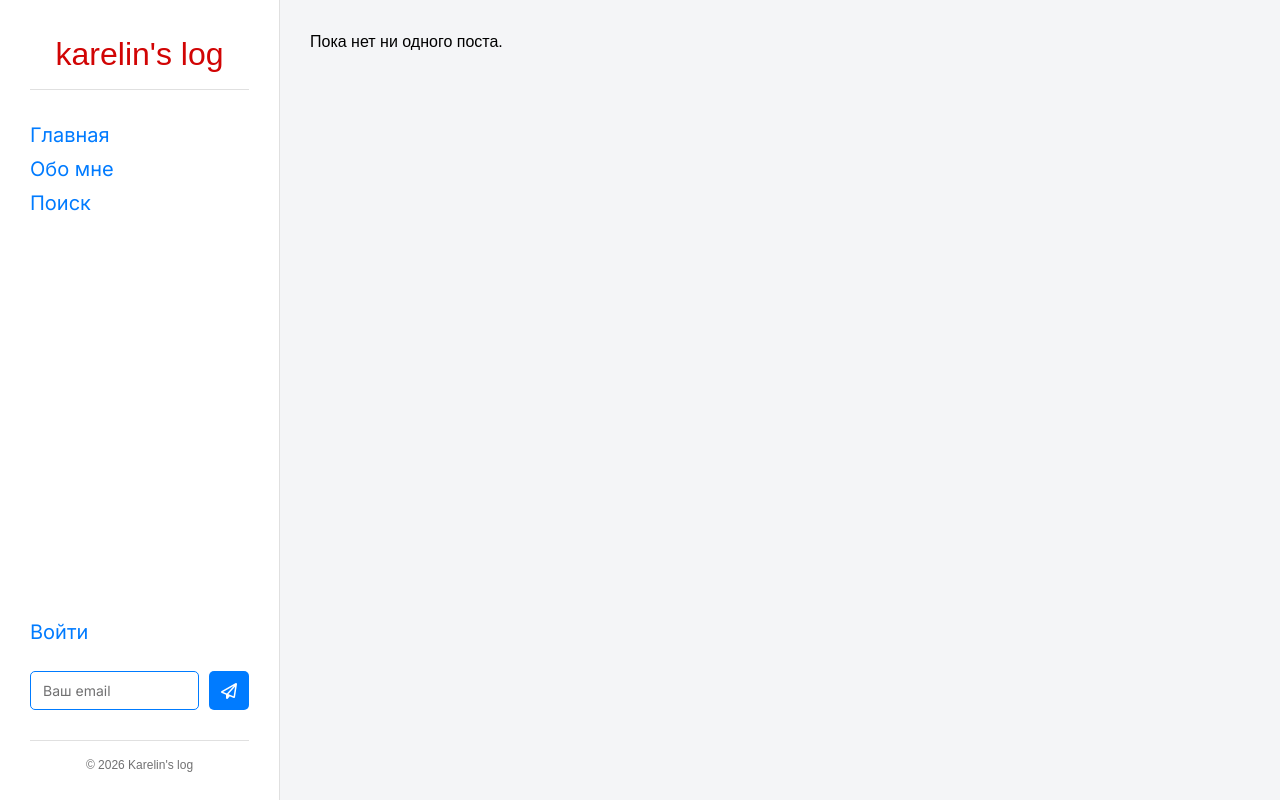
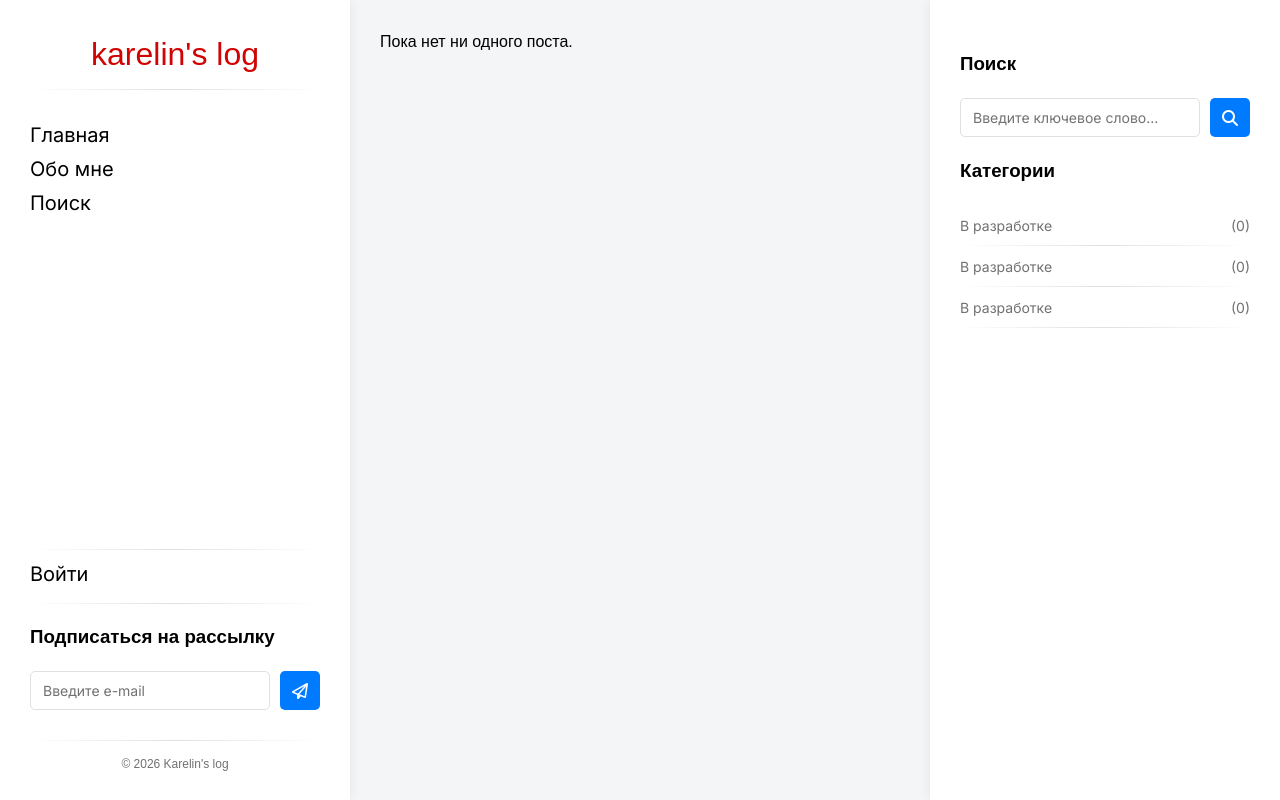
Before and after one commit to KarelinIvan/Karelin-s-Log, a FastAPI app: template app/templates/index.html in a window 1280 px wide. Run offline with FastAPI, Linux system fonts and the light colour scheme; the template is opened without the code that fills it, so the values that code supplies are empty; parts of the project's set-up code (start-up, migrations or seed data) failed here and were passed over; some web fonts are replaced.

Commit message:
настройка стилей и шаблонов

```diff
--- a/app/static/css/style.css
+++ b/app/static/css/style.css
@@ -4,6 +4,7 @@
     --font-family-Jim-Nightshade: 'Jim Nightshade', sans-serif;
     --font-family-Splash: 'Splash', sans-serif;
     --font-family-Kolker-Brush: 'Kolker Brush', sans-serif;
+    --font-family-Noto-serif: 'Noto Serif', serif;
 
     /* Шкала размеров (в rem) */
     --text-xs: 0.75rem;
@@ -23,11 +24,14 @@
 
     /* цвет */
     --color-blue: #007bff;
+    --color-dark-blue: #0056b3;
     --color-grey: #717172;
     --color-red: #d10404;
     --color-border: #e0e0e0;
     --color-white: #ffffff;
     --color-main: #f4f5f7;
+    --color-shadow: rgba(0, 0, 0, 0.05);
+    --color-black: #000000;
 }
 
 html {
@@ -52,14 +56,10 @@ body {
 }
 
 a {
-    color: var(--color-blue);
     text-decoration: none;
     background-color: transparent;
 }
 
-a:hover {
-    color: var(--color-red);
-}
 
 li {
     list-style-type: none;
@@ -82,10 +82,84 @@ form {
     margin: 0;
 }
 
-/* Каркас: две колонки */
+/* --- Универсальные стили для форм --- */
+.form-control {
+    flex: 1;
+    min-width: 0;
+    padding: 10px 12px;
+    border: 1px solid var(--color-border);
+    border-radius: 5px;
+    font-family: var(--font-family-Inter);
+    font-size: var(--text-sm);
+    color: #333;
+    outline: none;
+    transition: border-color 0.2s ease;
+}
+
+.form-control::placeholder {
+    color: var(--color-grey);
+}
+
+.form-control:focus {
+    border-color: var(--color-blue);
+}
+
+.btn-primary {
+    display: flex;
+    align-items: center;
+    justify-content: center;
+    padding: 10px 12px;
+    background-color: var(--color-blue);
+    color: var(--color-white);
+    border: none;
+    border-radius: 5px;
+    cursor: pointer;
+    transition: background-color 0.2s ease;
+}
+
+.btn-primary:hover {
+    background-color: var(--color-dark-blue);
+}
+
+.btn-primary i {
+    font-size: var(--text-base);
+}
+
+/* Универсальная градиентная линия */
+.divider-top,
+.divider-bottom {
+    position: relative;
+}
+
+/* Линия сверху */
+.divider-top::after {
+    content: '';
+    position: absolute;
+    left: 0;
+    right: 0;
+    top: 0;
+    height: 1px;
+    background: linear-gradient(to right, transparent 0%, var(--color-border) 50%, transparent 100%);
+}
+
+/* Линия снизу */
+.divider-bottom::after {
+    content: '';
+    position: absolute;
+    left: 0;
+    right: 0;
+    bottom: 0;
+    height: 1px;
+    background: linear-gradient(to right, transparent 0%, var(--color-border) 50%, transparent 100%);
+}
+
+
+/* Каркас: три колонки */
 .page-wrapper {
     display: flex;
     min-height: 100vh;
+    background-color: var(--color-main);
+    /* Общий фон страницы */
 }
 
 /* Левая колонка */
@@ -94,10 +168,10 @@ form {
     flex-direction: column;
     justify-content: space-between;
     height: 100vh;
-    width: 280px;
+    width: 350px;
     background-color: var(--color-white);
     padding: 30px;
-    border-right: 1px solid var(--color-border);
+    box-shadow: 2px 0 10px var(--color-shadow);
     position: sticky;
     top: 0;
 }
@@ -110,13 +184,13 @@ form {
 }
 
 .sidebar-logo {
-    border-bottom: 1px solid var(--color-border);
     padding-bottom: 30px;
     max-height: 60px;
     text-align: center;
     font-family: var(--font-family-Splash);
     font-size: var(--text-3xl);
     color: var(--color-red);
+    position: relative;
 }
 
 .sidebar-menu,
@@ -126,14 +200,15 @@ form {
 }
 
 .sidebar-auth {
-    padding-bottom: 20px;
+    padding-top: 10px;
+    padding-bottom: 10px;
 }
 
 .sidebar-link {
     position: relative;
     /* Нужно для позиционирования псевдоэлемента */
     text-decoration: none;
-    color: var(--color-blue);
+    color: var(--color-black);
     display: inline-block;
     padding-bottom: 4px;
     /* Отступ, чтобы подчеркивание не прилипало к тексту */
@@ -148,7 +223,7 @@ form {
     width: 100%;
     height: 2px;
     /* Толщина линии */
-    background-color: var(--color-red);
+    background-color: var(--color-blue);
     /* Цвет линии */
     transform: scaleX(0);
     /* Линия сжата в точку (не видна) */
@@ -156,6 +231,10 @@ form {
     /* Точка отсчета — центр */
     transition: transform 0.3s ease;
     /* Плавное появление */
+}
+
+.sidebar-link:hover {
+    color: var(--color-blue);
 }
 
 /* При наведении линия растягивается от центра */
@@ -180,55 +259,6 @@ form {
     align-items: stretch;
 }
 
-.subscribe-form input {
-    flex: 1;
-    /* Поле ввода растягивается */
-    min-width: 0;
-    /* Чтобы input мог сжиматься */
-    padding: 10px 12px;
-    border: 1px solid var(--color-blue);
-    border-radius: 5px;
-    font-family: var(--font-family-Inter);
-    font-size: var(--text-sm);
-
-    outline: none;
-    transition: border-color 0.2s ease;
-}
-
-.subscribe-form input::placeholder {
-    color: var(--color-grey);
-}
-
-.subscribe-form input:focus {
-    border-color: var(--color-red);
-    /* Синяя рамка при фокусе */
-}
-
-.btn-subscribe {
-    display: flex;
-    align-items: center;
-    justify-content: center;
-    padding: 10px 12px;
-    background-color: var(--color-blue);
-    /* Синий фон, как у ссылок */
-    color: var(--color-white);
-    border: none;
-    border-radius: 5px;
-    cursor: pointer;
-    transition: background-color 0.2s ease;
-}
-
-.btn-subscribe:hover {
-    background-color: var(--color-red);
-    /* Тёмно-синий при наведении */
-}
-
-.btn-subscribe i {
-    font-size: var(--text-base);
-    /* Размер иконки */
-}
-
-
 .visually-hidden {
     position: absolute;
     width: 1px;
@@ -241,17 +271,131 @@ form {
 }
 
 .copyright {
-    border-top: 1px solid var(--color-border);
     padding-top: 15px;
     max-height: 30px;
     text-align: center;
     font-size: var(--text-xs);
     color: var(--color-grey);
+    position: relative;
 }
 
-/* Правая колонка */
+/* Центральная колонка */
 .main-content {
     flex: 1;
     padding: 30px;
     background-color: var(--color-main);
 }
+
+.post-card {
+    display: flex;
+    gap: 30px;
+    padding: 30px;
+    margin-bottom: 30px;
+    /* Отступ между карточками */
+
+    /* Легкая тень */
+    background-color: var(--color-white);
+    /* Белый фон, чтобы тень выделялась */
+    border-radius: 8px;
+    /* Скруглённые углы */
+    box-shadow: 0 2px 10px var(--color-shadow);
+    /* Мягкая тень */
+}
+
+.post-card__content {
+    flex: 1;
+    position: relative;
+    /* Нужно для позиционирования псевдоэлемента */
+    padding-left: 30px;
+    /* Отступ для текста */
+}
+
+/* Создаем черту с градиентом */
+.post-card__content::before {
+    content: '';
+    position: absolute;
+    left: 0;
+    top: 0;
+    bottom: 0;
+    width: 2px;
+    /* Толщина черты в самом широком месте (в середине) */
+
+    /*
+       Градиент сверху вниз:
+       - сверху: прозрачный
+       - в середине: плотный цвет (тень)
+       - снизу: прозрачный
+    */
+    background: linear-gradient(to bottom,
+            transparent 0%,
+            rgba(0, 0, 0, 0.1) 50%,
+            /* ← Здесь задается цвет и "плотность" тени */
+            transparent 100%);
+}
+
+.post-card__title {
+    font-family: var(--font-family-Noto-serif);
+    font-style: italic;
+    color: var(--color-black);
+    padding-bottom: 10px;
+}
+
+.post-card__meta {
+    font-family: var(--font-family-Inter);
+    font-size: var(--text-sm);
+    color: var(--color-grey);
+    padding-bottom: 10px;
+}
+
+.post-card__description {
+    font-family: var(--font-family-Inter);
+    color: var(--color-grey);
+    padding-bottom: 15px;
+}
+
+.post-card__link {
+    color: var(--color-blue);
+    font-family: var(--font-family-Inter);
+}
+
+/* Правая колонка */
+.sidebar-right {
+    width: 350px;
+    /* Фиксированная ширина, как у левой */
+    background-color: var(--color-white);
+    padding: 30px;
+    flex-shrink: 0;
+    /* Запрещаем сжиматься */
+    box-shadow: -2px 0 10px var(--color-shadow);
+}
+
+.widget-title {
+    padding: 20px 0;
+    color: var(--color-black);
+}
+
+/* Форма поиска справа */
+.search-form {
+    display: flex;
+    gap: 10px;
+    align-items: stretch;
+}
+
+/* Список категорий */
+.category-list li {
+    position: relative;
+    /* Нужно для позиционирования линии */
+}
+
+.category-list a {
+    display: flex;
+    justify-content: space-between;
+    padding: 10px 0;
+    color: var(--color-grey);
+    font-family: var(--font-family-Inter);
+    font-size: var(--text-sm);
+}
+
+.category-list span {
+    color: var(--color-grey);
+}
--- a/app/templates/base.html
+++ b/app/templates/base.html
@@ -15,6 +15,8 @@
     <link href="https://fonts.googleapis.com/css2?family=Jim+Nightshade&display=swap" rel="stylesheet">
     <link href="https://fonts.googleapis.com/css2?family=Splash&display=swap" rel="stylesheet">
     <link href="https://fonts.googleapis.com/css2?family=Kolker+Brush&family=Splash&display=swap" rel="stylesheet">
+    <link href="https://fonts.googleapis.com/css2?family=Noto+Serif:ital,wght@0,100..900;1,100..900&display=swap"
+        rel="stylesheet">
 
     <!-- Подключение иконок fontawesome -->
     <link rel="stylesheet" href="https://cdnjs.cloudflare.com/ajax/libs/font-awesome/6.5.2/css/all.min.css">
@@ -28,7 +30,7 @@
         <aside class="sidebar-nav">
             <!-- Верхняя группа: логотип и навигация -->
             <div class="sidebar-top">
-                <div class="sidebar-logo">
+                <div class="sidebar-logo divider-bottom">
                     karelin's log
                 </div>
                 <nav class="sidebar-menu">
@@ -43,30 +45,56 @@
             <!-- Нижняя группа: системный блок + копирайт -->
             <div class="sidebar-bottom">
                 <div class="sidebar-actions">
-                    <div class="sidebar-auth">
+                    <div class="sidebar-auth divider-top">
                         <a href="#" class="sidebar-link">Войти</a>
                     </div>
+                    <h3 class="widget-title divider-top">Подписаться на рассылку</h3>
                     <form class="subscribe-form" action="#" method="post">
-                        <label for="email" class="visually-hidden"></label>
-                        <input type="email" id="email" name="email" placeholder="Ваш email" required>
-                        <button type="submit" class="btn-subscribe" aria-label="Подписаться на рассылку">
+                        <label for="email" class="visually-hidden">Подписка на рассылку</label>
+                        <input type="email" id="email" name="email" placeholder="Введите e-mail" class="form-control"
+                            required>
+                        <button type="submit" class="btn-primary" aria-label="Подписаться на рассылку">
                             <i class="fa-regular fa-paper-plane" aria-hidden="true"></i>
                         </button>
                     </form>
                 </div>
-                <div class="copyright">
+                <div class="copyright divider-top">
                     <p>&copy; 2026 Karelin's log</p>
                 </div>
             </div>
         </aside>
 
-        <!-- Правая колонка -->
+        <!-- Центральная колонка -->
         <div class="main-content">
             <main>
                 {% block content %}
                 {% endblock %}
             </main>
         </div>
+
+        <!-- Правая колонка (Сайдбар) -->
+        <aside class="sidebar-right">
+            <div class="widget">
+                <h3 class="widget-title">Поиск</h3>
+                <form action="#" class="search-form" method="get">
+                    <input type="text" placeholder="Введите ключевое слово..." class="form-control">
+                    <button class="btn-primary" type="submit" aria-label="Поиск">
+                        <i class="fa-solid fa-magnifying-glass" aria-hidden="true"></i>
+                    </button>
+                </form>
+            </div>
+
+            <div class="widget">
+                <h3 class="widget-title">Категории</h3>
+                <ul class="category-list">
+                    <li class="divider-bottom"><a href="#">В разработке <span>(0)</span></a></li>
+                    <li class="divider-bottom"><a href="#">В разработке <span>(0)</span></a></li>
+                    <li class="divider-bottom"><a href="#">В разработке <span>(0)</span></a></li>
+                </ul>
+            </div>
+
+            <!-- Сюда можно добавить блок "Популярные статьи" -->
+        </aside>
     </div>
 </body>
 
--- a/app/templates/index.html
+++ b/app/templates/index.html
@@ -8,9 +8,27 @@
 {% if posts %}
 <ul>
     {% for post in posts %}
-    <li>
-        <a href="/page/posts/{{ post.id }}">{{ post.title }}</a>
-    </li>
+    <article class="post-card">
+        <!-- Левая часть: картинка/иконка -->
+        <div class="post-card__image">
+            <!-- Пока картинки нет, использую иконку Font Awesome -->
+            <i class="fa-regular fa-newspaper"></i>
+        </div>
+
+        <!-- Правая часть: контент -->
+        <div class="post-card__content">
+            <h2 class="post-card__title">{{ post.title }}</h2>
+
+            <div class="post-card__meta">
+                <span><i class="fa-regular fa-calendar"></i> {{ post.created_at.strftime('%d %B %Y') }}</span>
+                <!-- Можно добавить категорию -->
+            </div>
+
+            <p class="post-card__description">{{ post.description | truncate(250, True)}}</p>
+
+            <a href="/page/posts/{{ post.id }}" class="post-card__link">Подробнее...</a>
+        </div>
+    </article>
     {% endfor %}
 </ul>
 {% else %}
```
